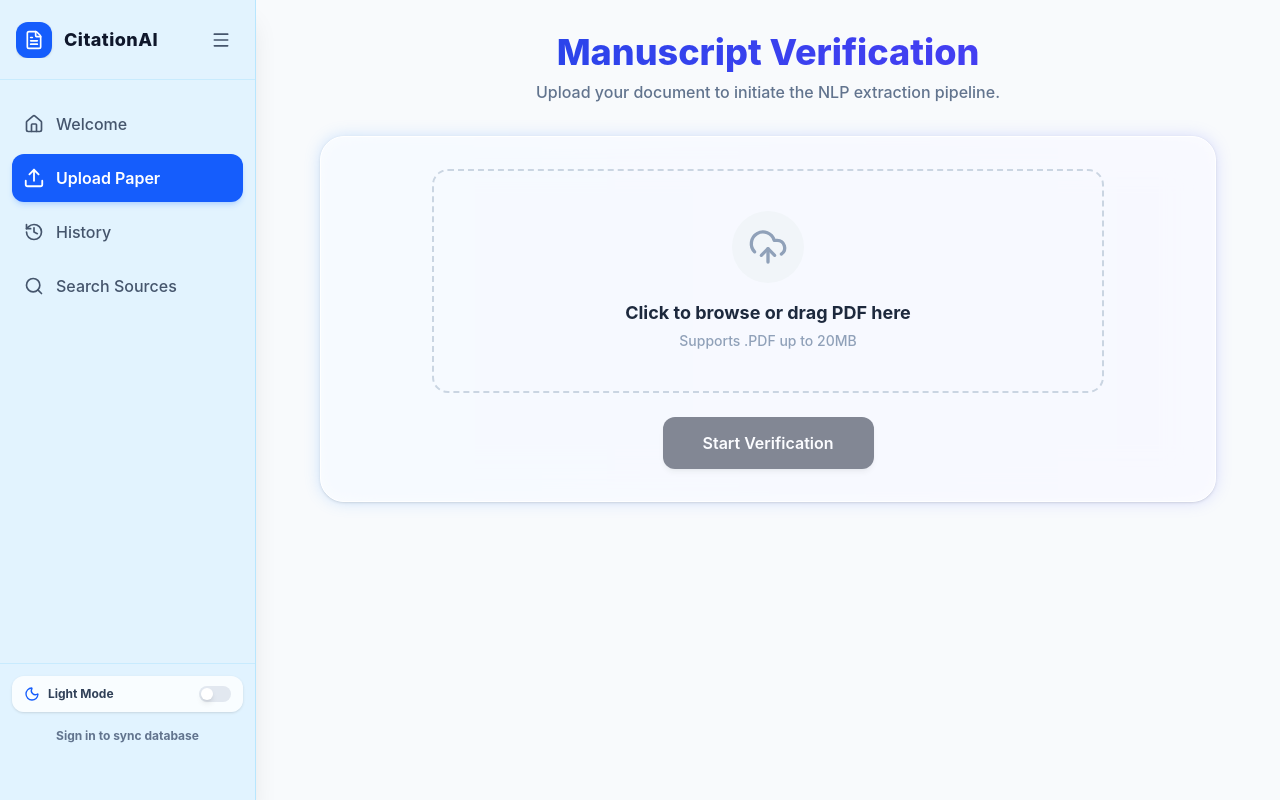
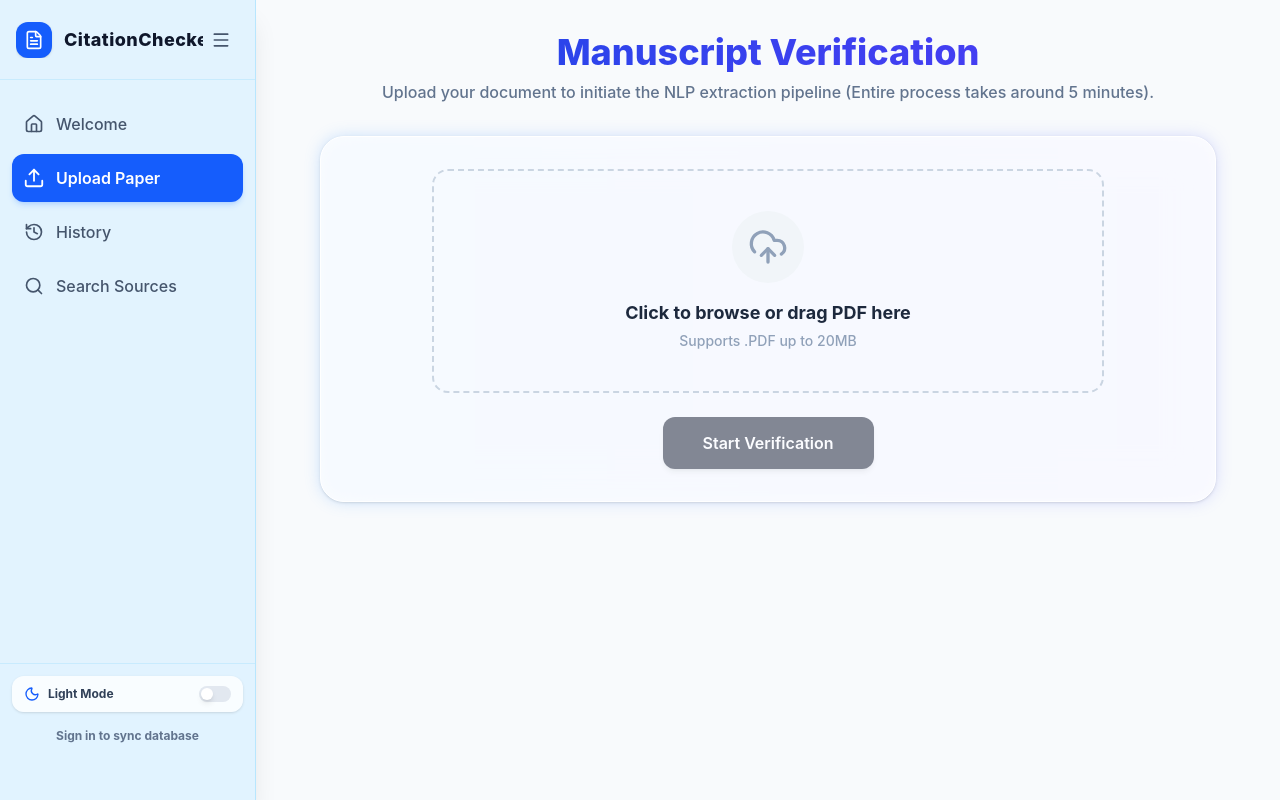
Before and after one commit to Sadana31/citationChecker, a React (Vite) app: page /upload in a window 1280 px wide. Built offline with nearby package versions, Linux system fonts and the light colour scheme.

Commit message:
CitationChecker + backend connected

```diff
--- a/src/components/Sidebar.jsx
+++ b/src/components/Sidebar.jsx
@@ -108,7 +108,7 @@ export default function Sidebar() {
                   <FileText size={20} />
                 </div>
                 <span className="font-extrabold text-lg text-slate-900 dark:text-white tracking-wide">
-                  CitationAI
+                  CitationChecker
                 </span>
               </div>
             )}
--- a/src/screens/Upload.jsx
+++ b/src/screens/Upload.jsx
@@ -242,7 +242,7 @@ export default function Upload() {
         <h2 className="text-4xl font-extrabold text-transparent bg-clip-text bg-gradient-to-r from-blue-700 to-indigo-600">
           Manuscript Verification
         </h2>
-        <p className="text-slate-500 font-medium">Upload your document to initiate the NLP extraction pipeline.</p>
+        <p className="text-slate-500 font-medium">Upload your document to initiate the NLP extraction pipeline (Entire process takes around 5 minutes).</p>
       </header>
 
       <div className="relative group shrink-0 max-w-4xl mx-auto w-full">
--- a/src/screens/Welcome.jsx
+++ b/src/screens/Welcome.jsx
@@ -19,7 +19,7 @@ export default function Welcome() {
     {
       icon: <BrainCircuit size={24} className="text-purple-500" />,
       title: '3. NLI Verification',
-      description: 'The DeBERTa-v3 Cross-Encoder computes logical entailment to verify if the source abstract actually supports the claim.',
+      description: 'The Sentence Transformer model computes semantic similarity to verify if the source abstract actually supports the claim.',
       delay: 'delay-300'
     }
   ];
```
Also changed, not shown: 1 other file (tests, documents, lock files or other folders).
